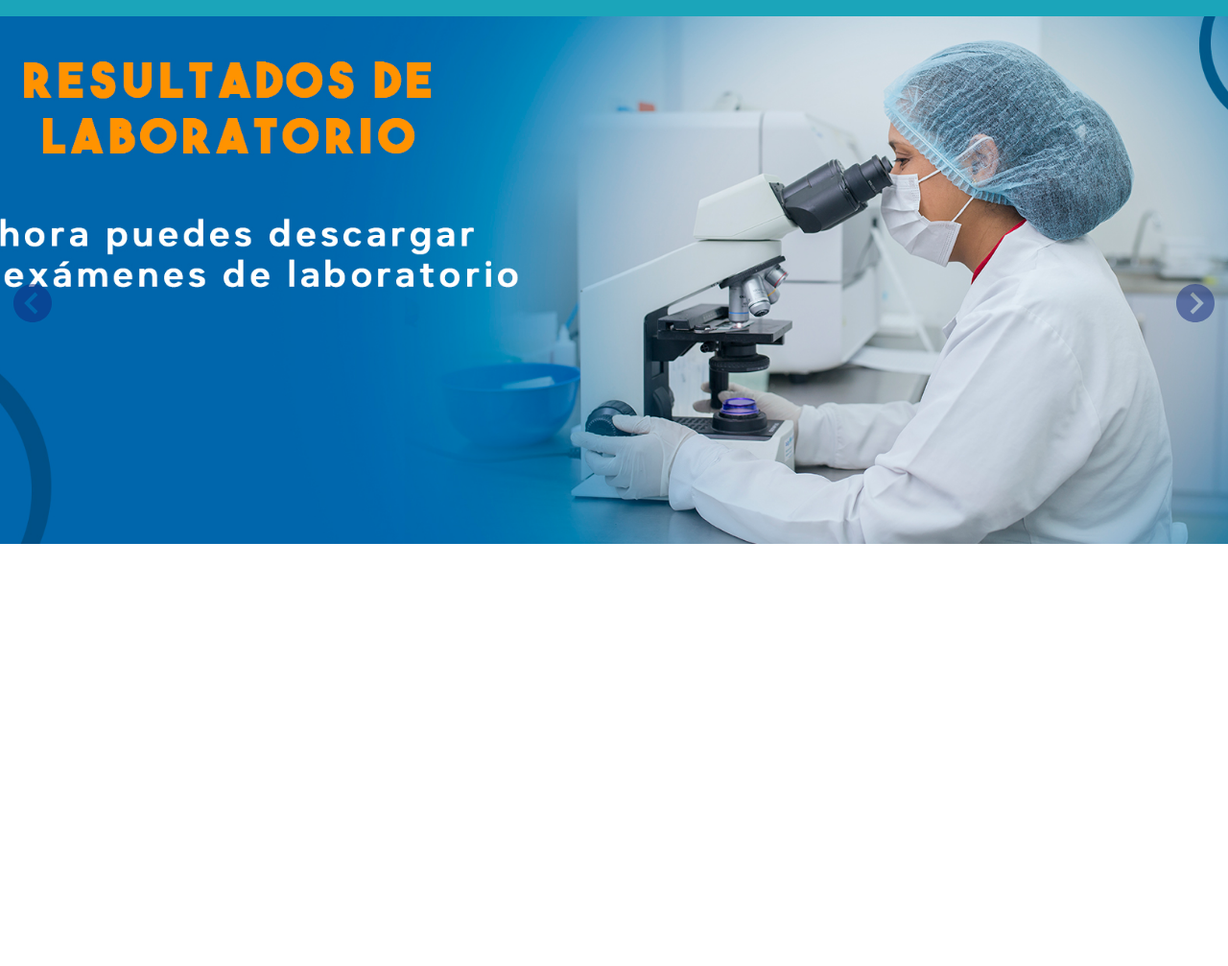
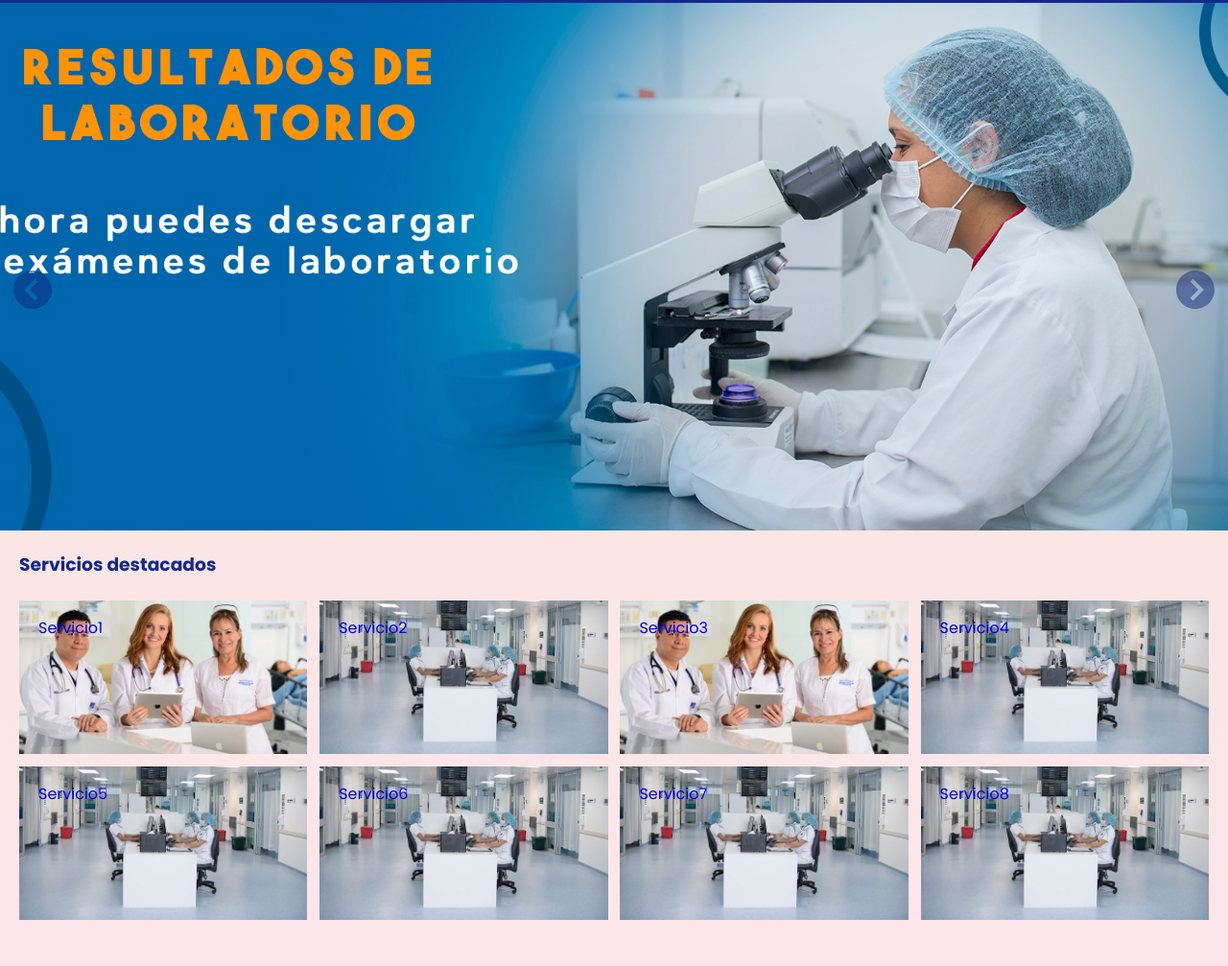
Before and after one commit to Jader2026/Jader2026.github.io, a plain HTML site: page index.html in a window 1280 px wide. Shown: the part 207-1214 px from the top of the page at 96% size. Before the commit the page ends 800 px from the top, so only its background shows below. Drawn offline with Linux system fonts and the light colour scheme.

Commit message:
creacion seccion de servicios destacados

```diff
--- a/css/estilos.css
+++ b/css/estilos.css
@@ -2,19 +2,23 @@
 
 :root {
     --padding-container: 100px 0;
-    --color-1: #0F277D;
-    --color-2: #1BA5BA;
-    --color-3: #F05F53;
-    --color-4: #EF1E4B;
+    --color-2: #14298e;
+    --color-1: #16a8b1;
+    --color-3: #ed1f49;
+    --color-4: #e36b5e;
     --show:none;
     --menu:block;
+    --color-title:#000000;
 }
-html{
+*{
     box-sizing: border-box;
+    padding: 0;
+    margin: 0;
 }
 
 body {
     font-family: 'Poppins', sans-serif;
+
 
 }
 
@@ -22,16 +26,14 @@ body {
 
 
 .container {
-    width: 90%;
     max-width: 1200px;
     margin: 0 auto;
     overflow: hidden;
-    padding: var(--padding-container);
 
 }
 
 .nav_1 {
-    padding: 30px 0px 10px 0px;
+    padding: 20px 0px 10px 0px;
     width: 90%;
     height: auto;
     display: flex;
@@ -40,8 +42,8 @@ body {
 }
 
 .img_logo {
-    width: 308px;
-    height: 80px;
+    width: 369px;
+    height: 96px;
 }
 
 .img_redes {
@@ -57,7 +59,7 @@ body {
 
     background-color: var(--color-2);
     width: 100%;
-    height: 100px;
+    height: 80px;
     display: flex;
     justify-content: space-around;
     align-items: center;
@@ -67,6 +69,7 @@ body {
     list-style: none;
     display: inline-block;
     line-height: 80px;
+    font-weight:600 ;
 
 }
 
@@ -160,6 +163,96 @@ body {
 .slider-arrow--right {
     right: 10px;
 }
+/*servicios destacados*/
+.servicios{
+    background: linear-gradient( #e36b5e2b, #ed1f481d);
+
+}
+.servicios__title{
+    padding: 25px 0 10px 20px;
+    color:var(--color-2);
+    font-size: 600;
+}
+.servicios_container{
+    padding-bottom: 3em;
+    padding-top: 1em;
+    padding-left: 20px;
+    padding-right: 20px;
+    display: grid;
+    grid-template-columns: repeat(4,1fr);
+    grid-auto-rows: 160px;
+    grid-template-areas:
+    "img1 img2 img3 img4"
+    "img5 img6 img7 img8" ;
+    gap: 0.8em;
+}
+.servicios_items{
+    position: relative;
+    cursor: pointer;
+    overflow: hidden;
+}
+.servicios_items::before{
+    content: "";
+    position: absolute;
+    top:0;
+    bottom: 0;
+    left: 0;
+    right: 0;
+    background-color: var(--color-2);
+    transform: scaleY(0);
+    transition: transform .2s;
+
+
+}
+.servicios_items:hover:before{
+    transform: scaleY(1);
+    z-index: 100;
+    opacity: 0.5;
+
+
+}
+.servicios__link:hover{
+    color:#fff;
+}
+.servicios__img{
+    width: 100%;
+    height: 100%;
+    object-fit: cover;
+}
+.servicios_items--1{
+    grid-area: img1;
+}
+.servicios_items--2{
+    grid-area: img2;
+}
+.servicios_items--3{
+    grid-area: img3;
+}
+.servicios_items--4{
+    grid-area: img4;
+}
+.servicios_items--5{
+    grid-area: img5;
+}
+.servicios_items--6{
+    grid-area: img6;
+}
+.servicios_items--7{
+    grid-area: img7;
+}
+.servicios_items--8{
+    grid-area: img8;
+}
+.servicios__link{
+    position: relative;
+}
+.title__items{
+    position: absolute;
+    padding: 20px 0 0 20px;
+    color: inherit;
+    z-index: 101;
+}
+
 
 @media (max-width:800px) {
     .nav_1 {
@@ -221,5 +314,13 @@ body {
         padding: 20px;
     }
 
-
+   /*servicios destacados*/
+   .servicios_container{
+    grid-template-columns: 1fr 1fr;
+    grid-template-areas:
+    "img1 img2"
+    "img3 img4"
+    "img5 img6"
+    "img7 img8";
+   }
 }
--- a/index.html
+++ b/index.html
@@ -25,11 +25,11 @@
         </nav>
     </heaader>
     <main>
-        <div >
+        <div>
             <div class="nav_menu  ">
                 <img src="./image/menu.svg" class="nav__img">
 
-                <img src="./image/close.svg"  class="nav__close ">
+                <img src="./image/close.svg" class="nav__close ">
             </div>
 
             <ul class="nav__link nav__link--menu">
@@ -38,7 +38,7 @@
                     <a href="#" class="nav__links">Inicio</a>
                 </li>
                 <li class="nav__items">
-                        <a href="#" class="nav__links">Inicio</a>
+                    <a href="#servicios_id" class="nav__links">Servicios</a>
                 </li>
                 <li class="nav__items">
                     <a href="#" class="nav__links">Acerca de</a>
@@ -53,20 +53,79 @@
         </div>
         <section class="slider_container">
             <div class="slider" id="slider">
-                <section class="slider_section" >
+                <section class="slider_section">
                     <img src="./image/banner3.jpeg" class="slider__img">
                 </section>
-                <section class="slider_section" >
+                <section class="slider_section">
                     <img src="./image/banner2.jpeg" class="slider__img">
-                </section> <section class="slider_section" >
+                </section>
+                <section class="slider_section">
                     <img src="./image/banner3.jpeg" class="slider__img">
-                </section> <section class="slider_section" >
+                </section>
+                <section class="slider_section">
                     <img src="./image/banner2.jpeg" class="slider__img">
                 </section>
             </div>
             <img src="./image/leftarrow.svg" class="slider_arrow slider-arrow--left" id="before">
             <img src="./image/rigtharrow.svg" class="slider_arrow slider-arrow--right" id="next">
         </section>
+
+
+        <seccion>
+            <div class="servicios" id="servicios_id">
+                <h3 class="servicios__title" >Servicios destacados</h3>
+                <div class="servicios_container">
+                    <div class="servicios_items servicios_items--1">
+                        <a href="#" class="servicios__link">
+                            <span class="title__items">Servicio1</span>
+                            <img src="./image/Servicios1.jpg" alt="Servicio" class="servicios__img">
+                        </a>
+                    </div>
+                    <div class="servicios_items servicios_items--2">
+                        <a href="#" class="servicios__link">
+                            <span class="title__items">Servicio2</span>
+                            <img src="./image/Servicios.jpg" alt="Servicio" class="servicios__img">
+                        </a>
+                    </div>
+                    <div class="servicios_items servicios_items--3">
+                        <a href="#" class="servicios__link">
+                            <span class="title__items">Servicio3</span>
+                            <img src="./image/Servicios1.jpg" alt="Servicio" class="servicios__img">
+                        </a>
+                    </div>
+                    <div class="servicios_items servicios_items--4">
+                        <a href="#" class="servicios__link">
+                            <span class="title__items">Servicio4</span>
+                            <img src="./image/Servicios.jpg" alt="Servicio" class="servicios__img">
+                        </a>
+                    </div>
+                    <div class="servicios_items servicios_items--5">
+                        <a href="#" class="servicios__link">
+                            <span class="title__items">Servicio5</span>
+                            <img src="./image/Servicios.jpg" alt="Servicio" class="servicios__img">
+                        </a>
+                    </div>
+                    <div class="servicios_items servicios_items--6">
+                        <a href="#" class="servicios__link">
+                            <span class="title__items">Servicio6</span>
+                            <img src="./image/Servicios.jpg" alt="Servicio" class="servicios__img">
+                        </a>
+                    </div>
+                    <div class="servicios_items servicios_items--7">
+                        <a href="#" class="servicios__link">
+                            <span class="title__items">Servicio7</span>
+                            <img src="./image/Servicios.jpg" alt="Servicio" class="servicios__img">
+                        </a>
+                    </div>
+                    <div class="servicios_items servicios_items--8">
+                        <a href="#" class="servicios__link">
+                            <span class="title__items">Servicio8</span>
+                            <img src="./image/Servicios.jpg" alt="Servicio" class="servicios__img">
+                        </a>
+                    </div>
+                </div>
+            </div>
+        </seccion>
     </main>
 
     <script src="./js/slider.js"></script>
```
Also changed, not shown: image/Servicios.jpg (added), image/Servicios1.jpg (added), image/bg-pattern.png (added). Lines whose indentation alone changed are shown as unchanged.
